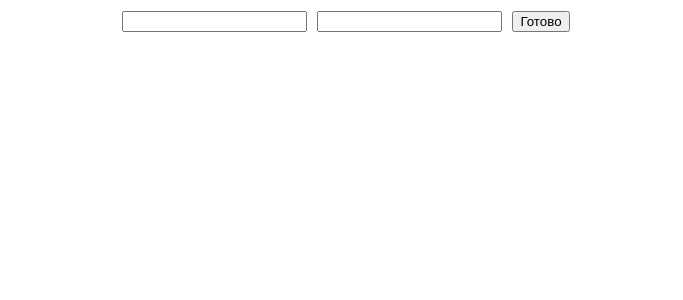
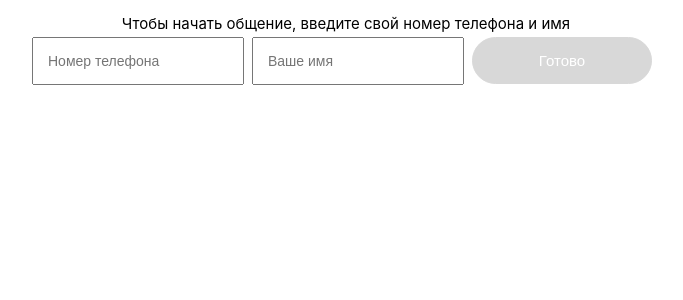
Before and after one commit to glucus/mock-chat, a React (Create React App) app: page / in a window 1280 px wide. Shown: the top 300 px of the page, without its empty margins (294-977 px from the left). Built offline with nearby package versions, Linux system fonts and the light colour scheme.

Commit message:
edited login_form styles

```diff
--- a/src/App.css
+++ b/src/App.css
@@ -36,7 +36,41 @@
   padding: 10px;
 }
 
+.loginForm__heading {
+  font-size: 15px;
+  margin: 4px 0;
+}
 
-.loginForm label {
-  margin-right: 10px;
+.loginForm input {
+   width: 180px;
+   font-size: 14px;
+   padding: 14px;
+
+   margin-right: 8px;
+   margin-bottom: 4px;
+ }
+
+.loginForm_btn {
+  width: 180px;
+  font-size: 15px;
+  padding: 14px;
+  cursor: pointer;
+  color: #fff;
+  background-color: #00b956;
+
+  margin-right: 8px;
+  margin-bottom: 4px;
+  border-radius: 24px;
 }
+
+.loginForm_btn:hover,
+.loginForm_btn:focus,
+.loginForm_btn:active {
+  background-color: #00ee6f;
+}
+
+.loginForm_btn.disabled {
+  background-color: #d8d8d8;
+  border: 1px solid #d8d8d8;
+  outline: none;
+}
--- a/src/components/LoginForm/index.js
+++ b/src/components/LoginForm/index.js
@@ -5,7 +5,7 @@ class LoginForm extends Component {
     state = {
         telephone: '',
         userName: '',
-        errors: null
+        errors: 'aaa'
     };
 
     submitLoginForm = () => {
@@ -29,12 +29,15 @@ class LoginForm extends Component {
         return (
             <div className="loginForm">
                 <form onSubmit={this.submitLoginForm}>
+                    <p className="loginForm__heading">
+                        Чтобы начать общение, введите свой номер телефона и имя
+                    </p>
                     <label htmlFor="telephone">
                         <input type="tel"
                                value={telephone}
                                id="telephone"
                                name="telephone"
-                               placeholder=""
+                               placeholder="Номер телефона"
                                onChange={this.handleChange}
                         />
                     </label>
@@ -43,11 +46,14 @@ class LoginForm extends Component {
                                value={userName}
                                id="userName"
                                name="userName"
+                               placeholder="Ваше имя"
                                onChange={this.handleChange}
                         />
                     </label>
                     <button type="submit"
-                            className={(errors === null) ? "submit_btn" : "submit_btn_disabled"}>
+                            className={(errors === null) ? "loginForm_btn" : "loginForm_btn disabled"}
+                            disabled={(errors !== null)}
+                    >
                         Готово
                     </button>
                 </form>
```
Also changed, not shown: 1 other file (tests, documents, lock files or other folders).
